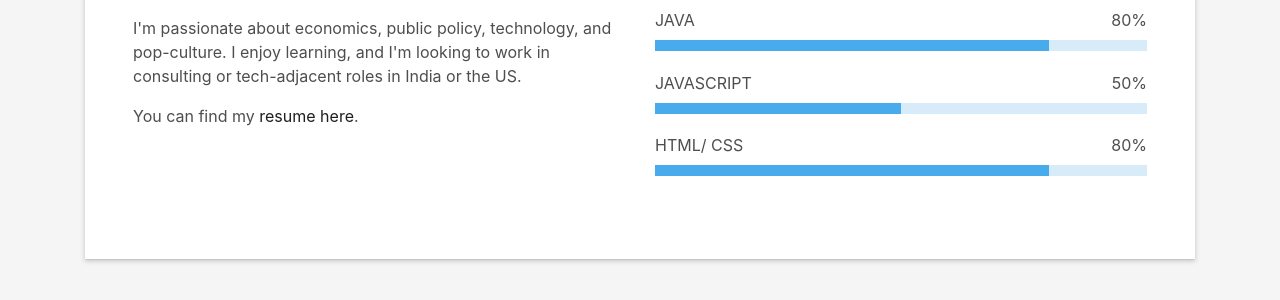
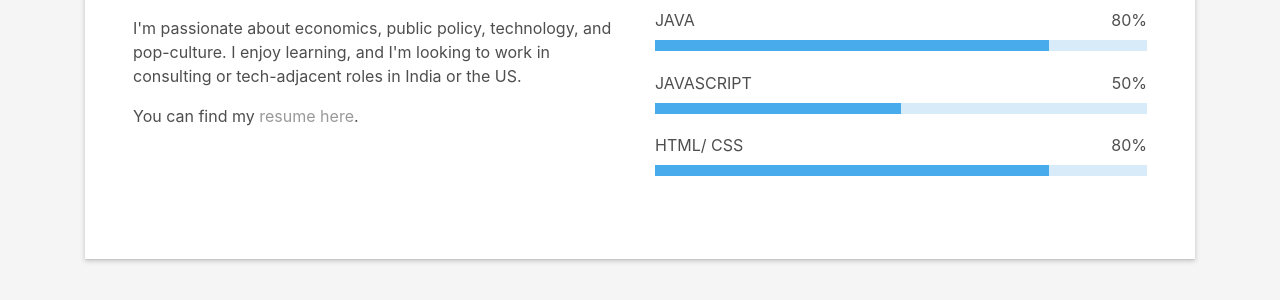
Before and after one commit to aashnaj/aashnaj.github.io, a Jekyll site: the page index.html, which Jekyll copies as it is, in a window 1280 px wide and 900 px high, scrolled down 1037 px. Shown: the part 150-450 px from the top of the window. Built offline with Jekyll 4.4.1, drawn with Linux system fonts in a browser that asks for light colours; some web fonts are replaced.

Commit message:
Update style-sky-blue.css

```diff
--- a/css/style-sky-blue.css
+++ b/css/style-sky-blue.css
@@ -24,7 +24,7 @@ h6 {
 }
 
 a {
-  color: #1e1e1e;
+  color: #999;
   transition: all 0.5s ease-in-out;
 }
 
```
